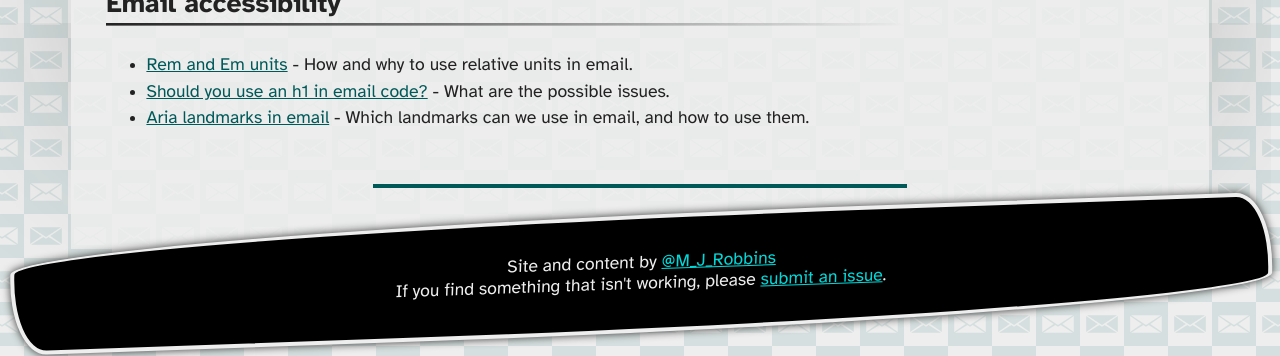
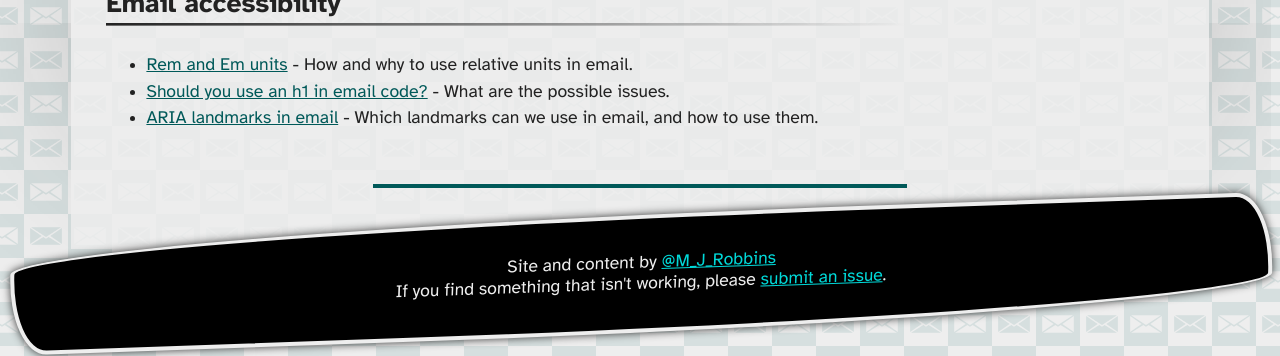
Before and after one commit to M-J-Robbins/good-email-code, a Jekyll site: the page built from index.md, in a window 1280 px wide. Shown: the part 1502-1858 px from the top of the page. Built offline with Jekyll 4.4.1, drawn with Linux system fonts in a browser that asks for light colours; our own code applies the rules of GitHub Pages for plain Markdown files; a script that is not in the unit is left out.

Commit message:
spelling fixes

```diff
--- a/_includes/email-accessibility.md
+++ b/_includes/email-accessibility.md
@@ -1,3 +1,3 @@
 * [Rem and Em units](email-accessibility/rem-and-em) - How and why to use relative units in email.
 * [Should you use an h1 in email code?](email-accessibility/should-you-use-an-h1-in-email-code) - What are the possible issues.
-* [Aria landmarks in email](email-accessibility/aria-landmarks-in-html-email) - Which landmarks can we use in email, and how to use them.
+* [ARIA landmarks in email](email-accessibility/aria-landmarks-in-html-email) - Which landmarks can we use in email, and how to use them.
```
Also changed, not shown: email-accessibility/aria-landmarks-in-html-email.md (+5 -1 lines).
